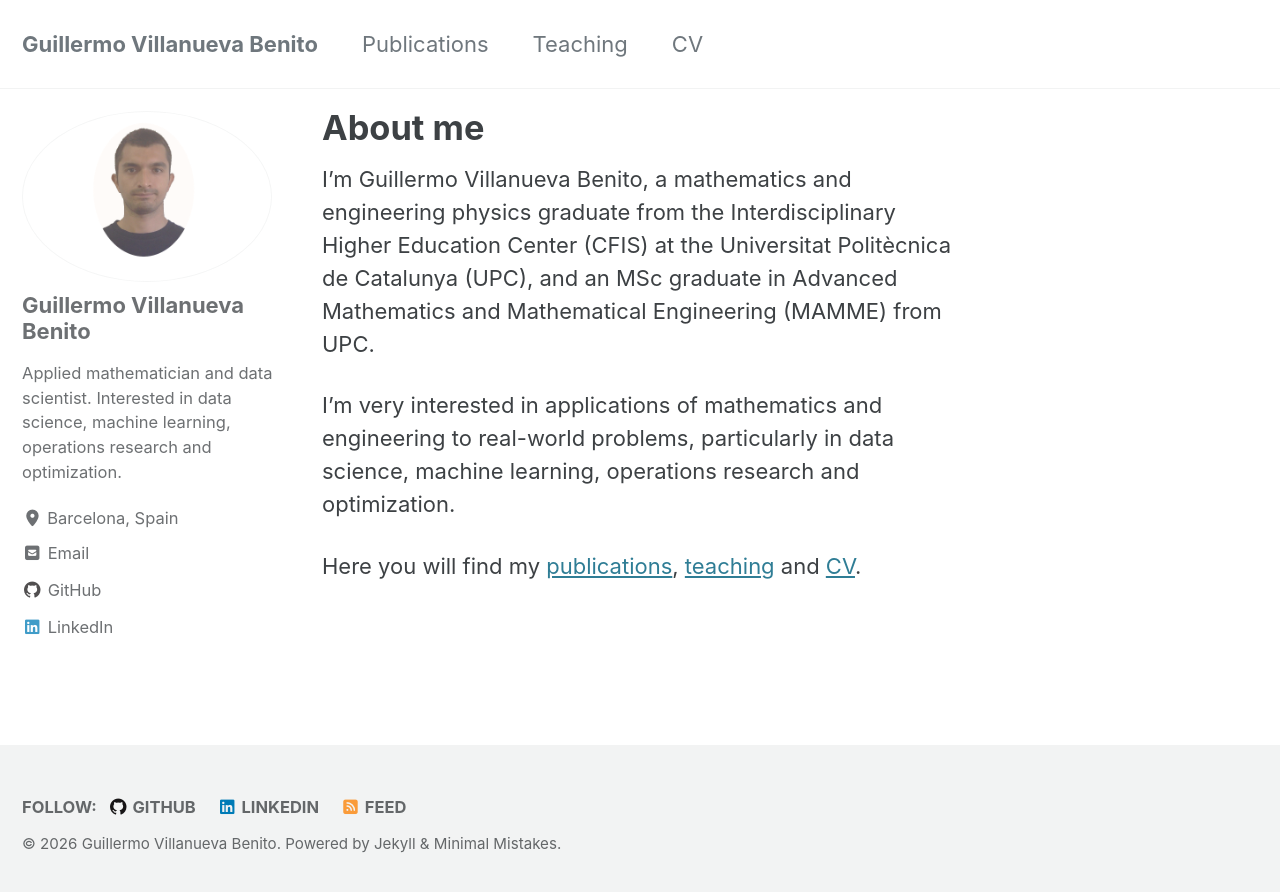
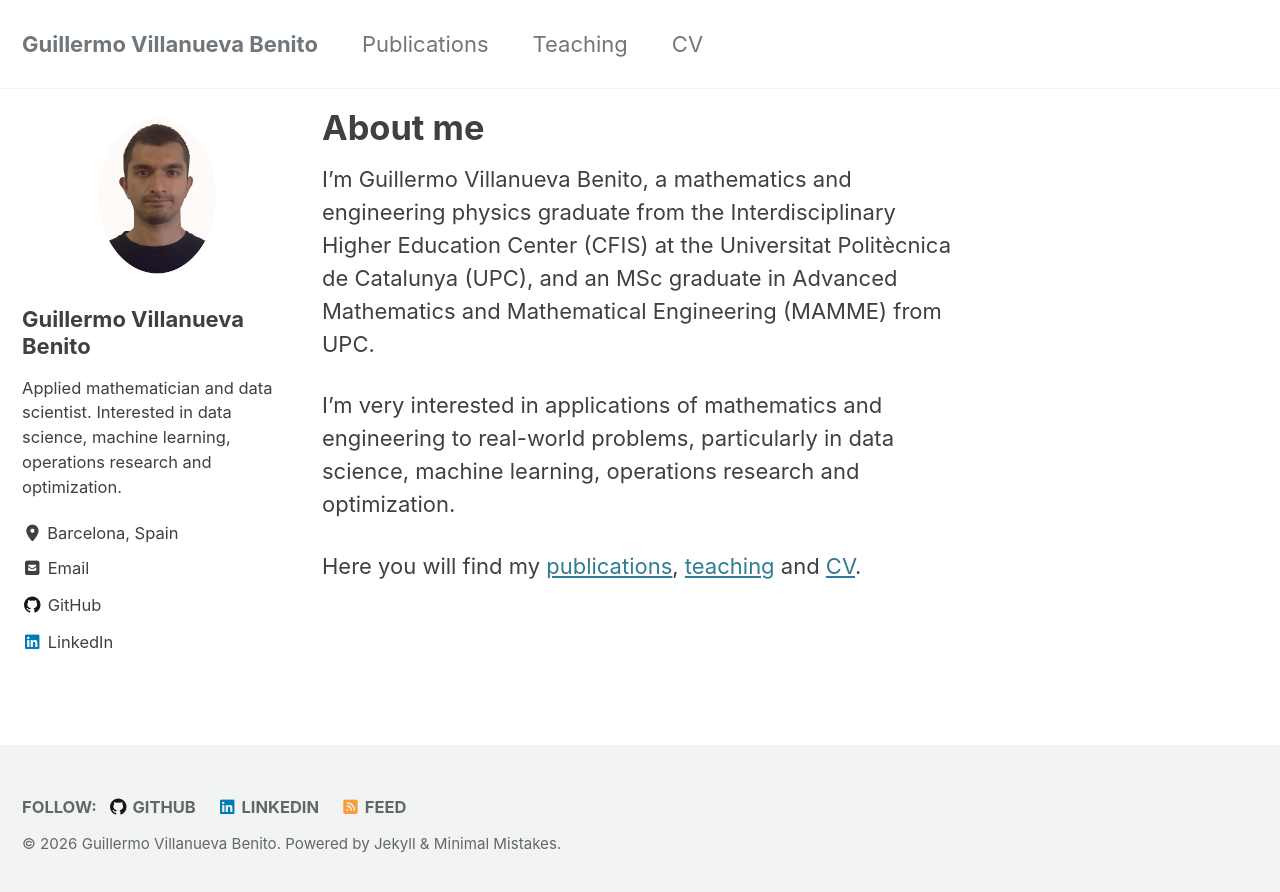
Before and after one commit to guillermovillanuevabenito/guillermovillanuevabenito.github.io, a Jekyll site: the page built from index.md, in a window 1280 px wide. Shown: the top 892 px of the page. Built offline with Jekyll 4.4.1, drawn with Linux system fonts in a browser that asks for light colours; cached includes are drawn as plain includes.

Commit message:
Sidebar photo: full opacity, no ring, fills the sidebar width

```diff
--- a/assets/css/main.scss
+++ b/assets/css/main.scss
@@ -8,8 +8,15 @@
 @import "minimal-mistakes";
 
 /* Site tweaks */
+.sidebar {
+  opacity: 1 !important; // theme fades the sidebar to 0.75 until hover
+}
+
 .author__avatar img {
-  max-width: 250px; // theme default: 175px
+  width: 100%;
+  max-width: none; // fill the sidebar (theme default: 175px)
+  padding: 0 !important; // no ring around the photo
+  border: none !important;
 }
 
 .greedy-nav .visible-links {
```
